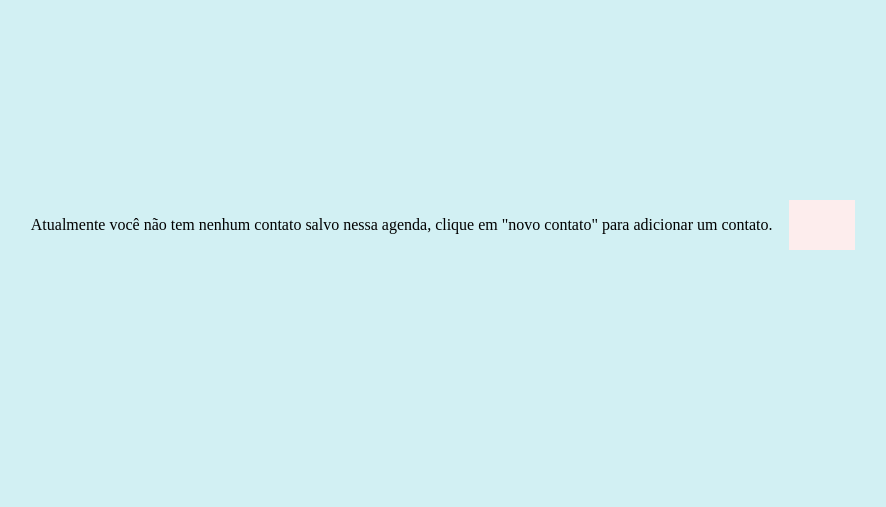
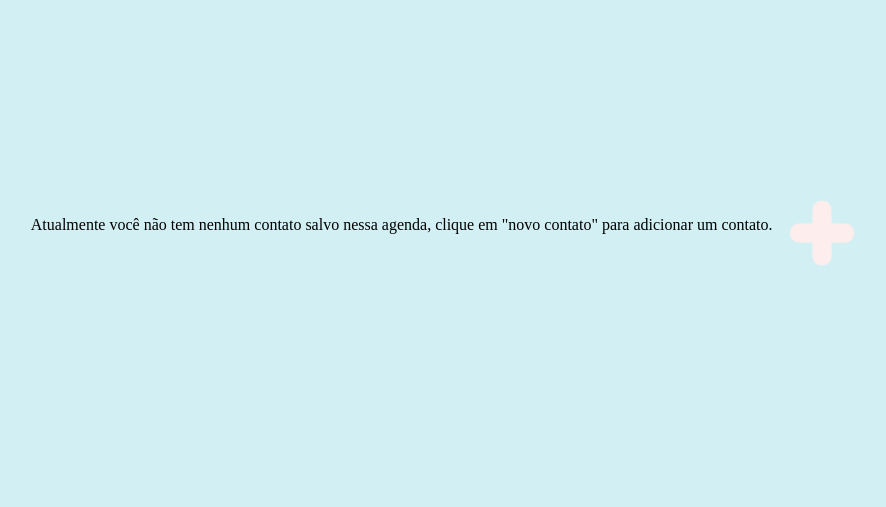
Before and after one commit to Zer0-Zer0/atividade_paranhos_php, a PHP site: page /contatos/ in a window 1280 px wide. Shown: the part 180-687 px from the top of the page, without its empty margins (205-1091 px from the left). Run offline with PHP 8.4, Linux system fonts and the light colour scheme; grey boxes are pictures that could not be loaded.

Commit message:
Re-referenced some images and further standardized the /contatos/ site 	modified:   _css/style.css 	modified:   contatos/index.php

```diff
--- a/_css/style.css
+++ b/_css/style.css
@@ -81,8 +81,8 @@ main {
 }
 
 .add_contact {
-    -webkit-mask-image: url(../img/plus_icon.webp);
-    mask-image: url(../img/plus_icon.webp);
+    -webkit-mask-image: url(../_img/plus_icon.webp);
+    mask-image: url(../_img/plus_icon.webp);
 
     -webkit-mask-repeat: no-repeat;
     mask-repeat: no-repeat;
--- a/contatos/index.php
+++ b/contatos/index.php
@@ -3,10 +3,11 @@
 
 <head>
     <?php
-    include("contact_writer.php");
-    include("../_templates/head.php");
     include("../_templates/echoer.php");
 
+    include("contact_writer.php");
+
+    include("../_templates/head.php");
     head_constructor("Contatos");
     ?>
 
```
